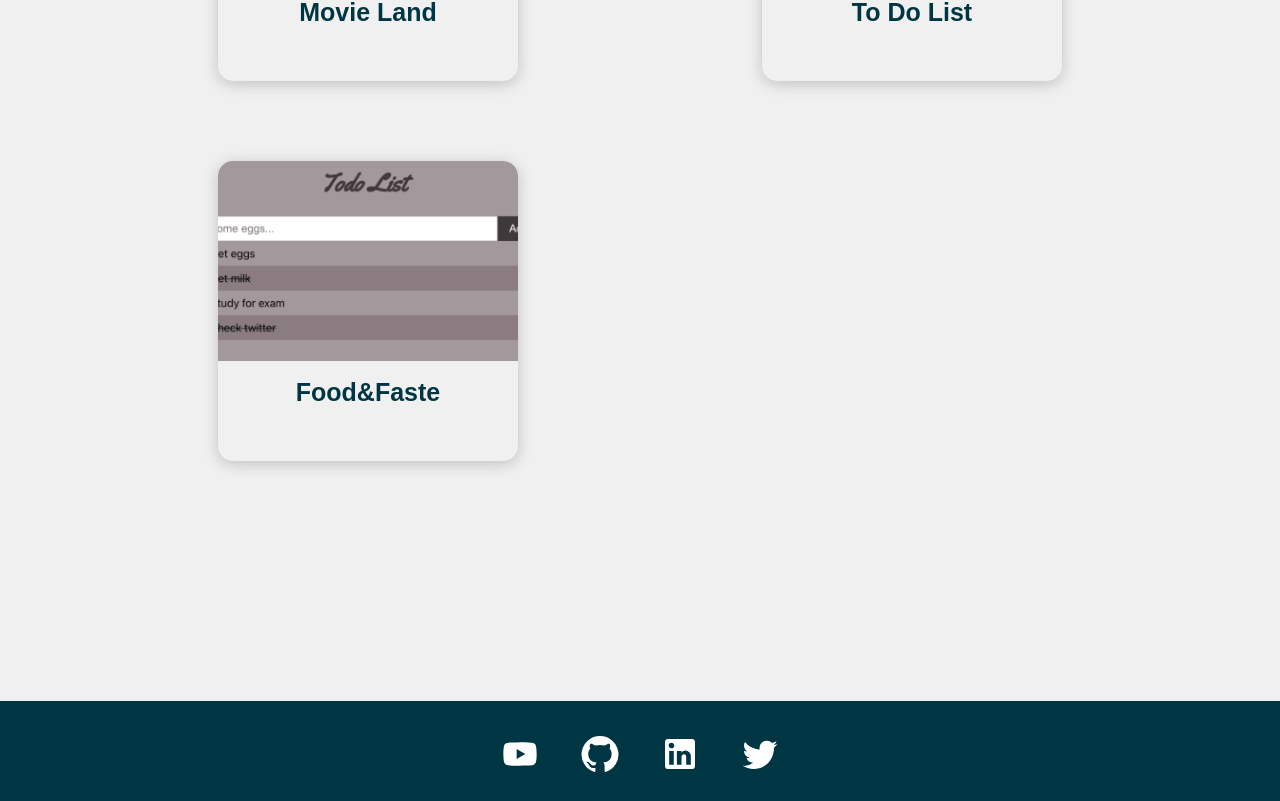
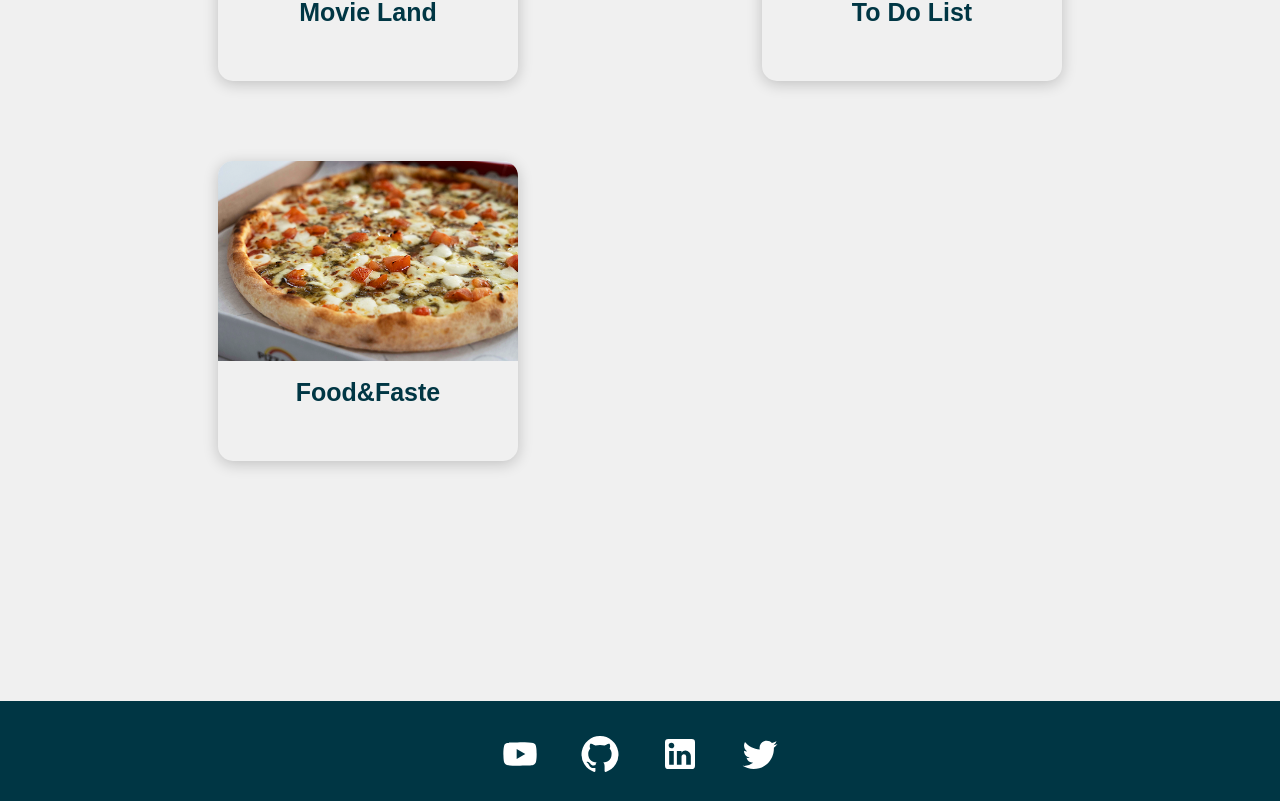
Before and after one commit to RosenGeorgievvv/Reactfolio, a React (Create React App) app: page /projects in a window 1280 px wide. Shown: the part 769-1570 px from the top of the page. Built offline with nearby package versions, Linux system fonts and the light colour scheme.

Commit message:
Update the projects amount

```diff
--- a/src/components/ProjectList.jsx
+++ b/src/components/ProjectList.jsx
@@ -1,7 +1,8 @@
 import calc from "../assets/calc.jpg";
 import expensesTracker from "../assets/expensesTracker.JPG"
 import movieland from "../assets/movieland.png";
-import todolist from "../assets/todolist.webp"
+import todolist from "../assets/todolist.webp";
+import pizza from '../assets/pizza.png'
 
 export const ProjectList = [
     {
@@ -26,7 +27,7 @@ export const ProjectList = [
     },
     {
       name: "Food&Faste",
-      image: todolist,
-      href: "https://github.com/RosenGeorgievvv/to-do-list"
+      image: pizza,
+      href: "https://github.com/RosenGeorgievvv/food-website"
     }
   ];
--- a/src/pages/ProjectDisplay.jsx
+++ b/src/pages/ProjectDisplay.jsx
@@ -10,8 +10,8 @@ function ProjectDisplay() {
   return (
     <div className="project">
       <h1> {project.name}</h1>
-      <img src={project.image} alt="image"/>
-      <GitHubIcon />
+      <img src={project.image} alt="img"/>
+      <a href={project.href}><GitHubIcon /></a>
     </div>
   );
 }
--- a/src/pages/Projects.jsx
+++ b/src/pages/Projects.jsx
@@ -10,7 +10,7 @@ function Projects() {
       <h1>My Personal Projects</h1>
       <div className='projectList'>
         {ProjectList.map((project, index) =>{
-          return <ProjectItem id={index} name={project.name} image={project.image} />
+          return <ProjectItem id={index} name={project.name} image={project.image} href={project.href}/>
         })}
       </div>
     </div>
```
Also changed, not shown: src/assets/pizza.png (added).
